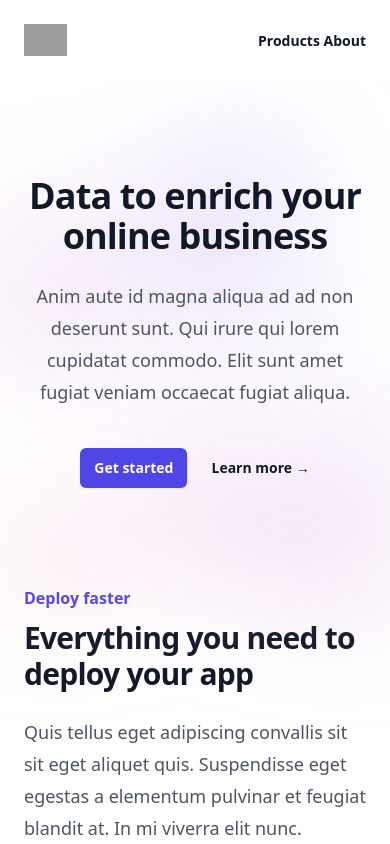
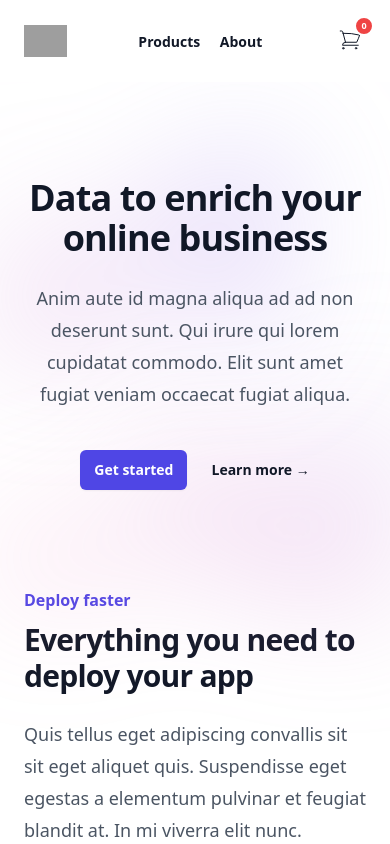
Before and after one commit to ShariqBinShoaib/ecommerce-angular, an Angular app: page / in a window 390 px wide. Shown: the top 844 px of the page. Built offline with nearby package versions, Linux system fonts and the light colour scheme; grey boxes are pictures that could not be loaded.

Commit message:
add to cart feature implemented

```diff
--- a/src/app/components/header/header.component.html
+++ b/src/app/components/header/header.component.html
@@ -3,7 +3,7 @@
     class="mx-auto flex max-w-7xl items-center justify-between p-6 lg:px-8"
     aria-label="Global"
   >
-    <div class="flex lg:flex-1">
+    <div class="flex">
       <a routerLink="" class="-m-1.5 p-1.5">
         <span class="sr-only">Your Company</span>
         <img
@@ -13,10 +13,10 @@
         />
       </a>
     </div>
-    <div class="lg:flex lg:gap-x-12">
+    <div class="lg:flex">
       <a
         routerLink="products"
-        class="text-sm font-semibold leading-6 text-gray-900"
+        class="text-sm font-semibold leading-6 text-gray-900 mr-4 lg:mr-6"
       >
         Products
       </a>
@@ -27,13 +27,30 @@
         About
       </a>
     </div>
-    <div class="hidden lg:flex lg:flex-1 lg:justify-end">
+    <div class="lg:flex lg:justify-end">
       <a
         routerLink="cart"
-        class="text-sm font-semibold leading-6 text-gray-900"
+        class="text-sm font-semibold leading-6 text-gray-900 relative inline-flex items-center p-1 text-center rounded-lg focus:outline-none"
       >
-        Cart
-        <span aria-hidden="true">&rarr;</span>
+        <svg
+          xmlns="http://www.w3.org/2000/svg"
+          fill="none"
+          viewBox="0 0 24 24"
+          stroke-width="{1.5}"
+          stroke="currentColor"
+          class="w-6 h-6"
+        >
+          <path
+            stroke-linecap="round"
+            stroke-linejoin="round"
+            d="M2.25 3h1.386c.51 0 .955.343 1.087.835l.383 1.437M7.5 14.25a3 3 0 00-3 3h15.75m-12.75-3h11.218c1.121-2.3 2.1-4.684 2.924-7.138a60.114 60.114 0 00-16.536-1.84M7.5 14.25L5.106 5.272M6 20.25a.75.75 0 11-1.5 0 .75.75 0 011.5 0zm12.75 0a.75.75 0 11-1.5 0 .75.75 0 011.5 0z"
+          />
+        </svg>
+        <div
+          class="absolute inline-flex items-center justify-center w-5 h-5 text-[9px] font-bold text-white bg-red-500 border-2 border-white rounded-full -top-2 -right-2"
+        >
+          {{ totalCarts }}
+        </div>
       </a>
     </div>
   </nav>
--- a/src/app/components/header/header.component.ts
+++ b/src/app/components/header/header.component.ts
@@ -1,10 +1,19 @@
-import { Component } from '@angular/core';
+import { Component, OnInit } from '@angular/core';
+import { CartService } from 'src/app/services/cart/cart.service';
 
 @Component({
   selector: 'app-header',
   templateUrl: './header.component.html',
-  styleUrls: ['./header.component.css']
+  styleUrls: ['./header.component.css'],
 })
-export class HeaderComponent {
+export class HeaderComponent implements OnInit {
+  totalCarts: number = 0;
 
+  constructor(private cartService: CartService) {}
+
+  ngOnInit(): void {
+    this.cartService.cartCount$.subscribe((value) => {
+      this.totalCarts = value;
+    });
+  }
 }
--- a/src/app/components/product/product.component.html
+++ b/src/app/components/product/product.component.html
@@ -12,7 +12,6 @@
     <div class="flex justify-between">
       <h3 class="text-sm text-gray-700">
         <!-- <a href="#"> -->
-        <span aria-hidden="true" class="absolute inset-0"></span>
         {{ product?.title }}
         <!-- </a> -->
       </h3>
@@ -43,6 +42,8 @@
     </div>
   </div>
   <div class="mt-2">
-    <app-button className="w-full py-1.5">Add to cart</app-button>
+    <app-button className="w-full py-1.5" (onClick)="handleAddCart()">
+      Add to cart
+    </app-button>
   </div>
 </app-card>
--- a/src/app/components/product/product.component.ts
+++ b/src/app/components/product/product.component.ts
@@ -1,5 +1,7 @@
 import { Component, Input, OnInit } from '@angular/core';
+
 import { Product } from '../../types';
+import { CartService } from 'src/app/services/cart/cart.service';
 
 @Component({
   selector: 'app-product',
@@ -10,7 +12,22 @@ export class ProductComponent implements OnInit {
   @Input() product: Product | null = null;
   ratingArray: any[] = [];
 
+  constructor(private cartService: CartService) {}
+
   ngOnInit(): void {
     this.ratingArray = Array(Math.round(this.product?.rating || 0));
   }
+
+  handleAddCart() {
+    if (this.product) {
+      this.cartService
+        .addCart({
+          userId: 1,
+          products: [{ id: this.product.id, quantity: 1 }],
+        })
+        .subscribe((value) => {
+          this.cartService.setCartData(value);
+        });
+    }
+  }
 }
--- a/src/app/pages/products/products.component.ts
+++ b/src/app/pages/products/products.component.ts
@@ -1,6 +1,6 @@
 import { Component, OnInit } from '@angular/core';
 import { Product } from 'src/app/types';
-import { ProductService } from 'src/app/services/product.service';
+import { ProductService } from 'src/app/services/product/product.service';
 import { finalize } from 'rxjs';
 
 @Component({
--- /dev/null
+++ b/src/app/services/cart/cart.service.ts
@@ -0,0 +1,51 @@
+import { HttpClient } from '@angular/common/http';
+import { Injectable } from '@angular/core';
+import { Observable, Subject, map } from 'rxjs';
+
+import { CartPayload, CartResponse, GetUserCartResponse } from 'src/app/types';
+
+const cartInitalValues = {
+  id: 0,
+  products: [],
+  total: 0,
+  discountedTotal: 0,
+  userId: 0,
+  totalProducts: 0,
+  totalQuantity: 0,
+};
+
+@Injectable({
+  providedIn: 'root',
+})
+export class CartService {
+  private cartCountSubject: Subject<number> = new Subject<number>();
+
+  cartData: CartResponse = cartInitalValues;
+  cartCount$: Observable<number> = this.cartCountSubject.asObservable();
+
+  constructor(private http: HttpClient) {}
+
+  setCartData(cart: CartResponse) {
+    this.cartData = {
+      id: cart.id,
+      userId: cart.userId,
+      discountedTotal: this.cartData.discountedTotal + cart.discountedTotal,
+      total: this.cartData.total + cart.total,
+      totalProducts: this.cartData.totalProducts + cart.totalProducts,
+      totalQuantity: this.cartData.totalQuantity + cart.totalQuantity,
+      products: [...this.cartData.products, ...cart.products],
+    };
+
+    this.cartCountSubject.next(this.cartData.totalQuantity);
+  }
+
+  addCart(cart: CartPayload) {
+    return this.http.post<CartResponse>('/carts/add', cart);
+  }
+
+  getUserCarts(userId: number) {
+    return this.http
+      .get<GetUserCartResponse>(`/carts/user/${userId}`)
+      .pipe(map((item) => item.carts[0]));
+  }
+}
--- a/src/app/services/product.service.ts
+++ b/src/app/services/product/product.service.ts
@@ -2,7 +2,7 @@ import { Injectable } from '@angular/core';
 import { HttpClient } from '@angular/common/http';
 import { map } from 'rxjs/operators';
 
-import { GetAllProductsResponse } from '../types';
+import { GetAllProductsResponse } from '../../types';
 
 @Injectable({
   providedIn: 'root',
```
Also changed, not shown: src/app/types/index.ts (+34 -0 lines), 2 other files (tests, documents, lock files or other folders).
